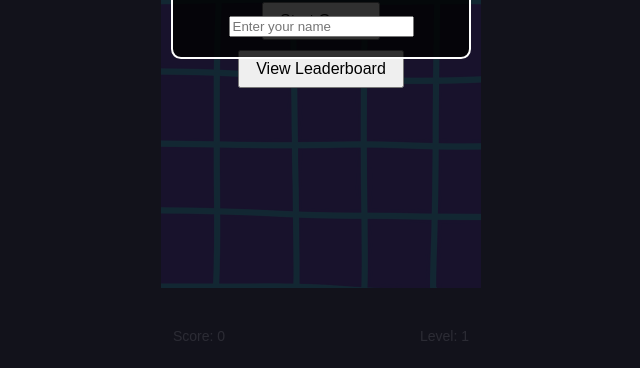
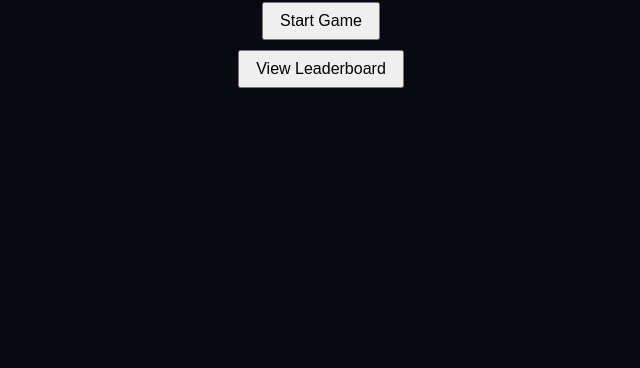
Before and after one commit to Pepper0x/HyperDrop, a plain HTML site: page index.html in a window 1280 px wide. Shown: the part 432-800 px from the top of the page, without its empty margins (319-959 px from the left). Drawn offline with Linux system fonts and the light colour scheme.

Commit message:
Add files via upload

```diff
--- a/game.js
+++ b/game.js
@@ -287,8 +287,10 @@ function startGame() {
   }
   localStorage.setItem("currentPlayer", nameInput.value.trim());
   document.getElementById("startScreen").classList.add("hidden");
+  document.getElementById("gameCanvas").classList.remove("hidden");
   gameInit();
 }
+
 function showLeaderboard() {
   document.getElementById("startScreen").classList.add("hidden");
   document.getElementById("leaderboardScreen").classList.remove("hidden");
@@ -296,6 +298,7 @@ function showLeaderboard() {
   const list = document.getElementById("leaderboardList");
   list.innerHTML = scores.map(s => `<li>${s.name}: ${s.score}</li>`).join('');
 }
+
 function hideLeaderboard() {
   document.getElementById("leaderboardScreen").classList.add("hidden");
   document.getElementById("startScreen").classList.remove("hidden");
--- a/index.html
+++ b/index.html
@@ -6,6 +6,7 @@
   <title>Hyperdrop</title>
   <link rel="stylesheet" href="style.css" />
 </head>
+
 <body>
   <div id="startScreen" class="overlay">
     <h1>Hyperdrop</h1>
@@ -13,30 +14,12 @@
     <button onclick="startGame()">Start Game</button>
     <button onclick="showLeaderboard()">View Leaderboard</button>
   </div>
+
   <div id="leaderboardScreen" class="overlay hidden">
     <h2>Top Scores</h2>
     <ol id="leaderboardList"></ol>
     <button onclick="hideLeaderboard()">Back</button>
   </div>
 
-<div id="gameWrapper">
-  <div id="container">
-    <div id="menu">
-      <h1>Welcome to Hyperdrop</h1>
-      <input type="text" id="username" placeholder="Enter your name" />
-      </div>
-    <canvas id="gameCanvas" width="320" height="640"></canvas>
-<div id="touchControls">
-</div>
-    <div id="scoreboard" style="display:none;">
-      <h2>Top Scores</h2>
-      <ul id="scoreList"></ul>
-      </div>
-    <div id="bottomBar">
-    <span id="scoreText">Score: 0</span>
-    <span id="levelText">Level: 1</span>
-  </div>
-  <script src="game.js"></script>
-</div>
+  <canvas id="gameCanvas" width="300" height="600" class="hidden"></canvas>
 </body>
-</html>
--- a/style.css
+++ b/style.css
@@ -184,18 +184,17 @@ html, body {
 }
 
 .overlay {
-  position: absolute;
-  top: 0;
-  left: 0;
-  width: 100%;
-  height: 100%;
-  background: rgba(20, 20, 30, 0.9);
-  color: white;
+  position: fixed;
+  top: 0; left: 0;
+  width: 100vw;
+  height: 100vh;
+  background: rgba(10, 10, 20, 0.95);
   display: flex;
   flex-direction: column;
   justify-content: center;
   align-items: center;
-  z-index: 10;
+  color: white;
+  z-index: 9999;
 }
 .hidden {
   display: none;
@@ -205,3 +204,8 @@ html, body {
   padding: 10px;
   margin: 10px;
 }
+canvas {
+  display: block;
+  margin: auto;
+  background-color: transparent;
+}
```
